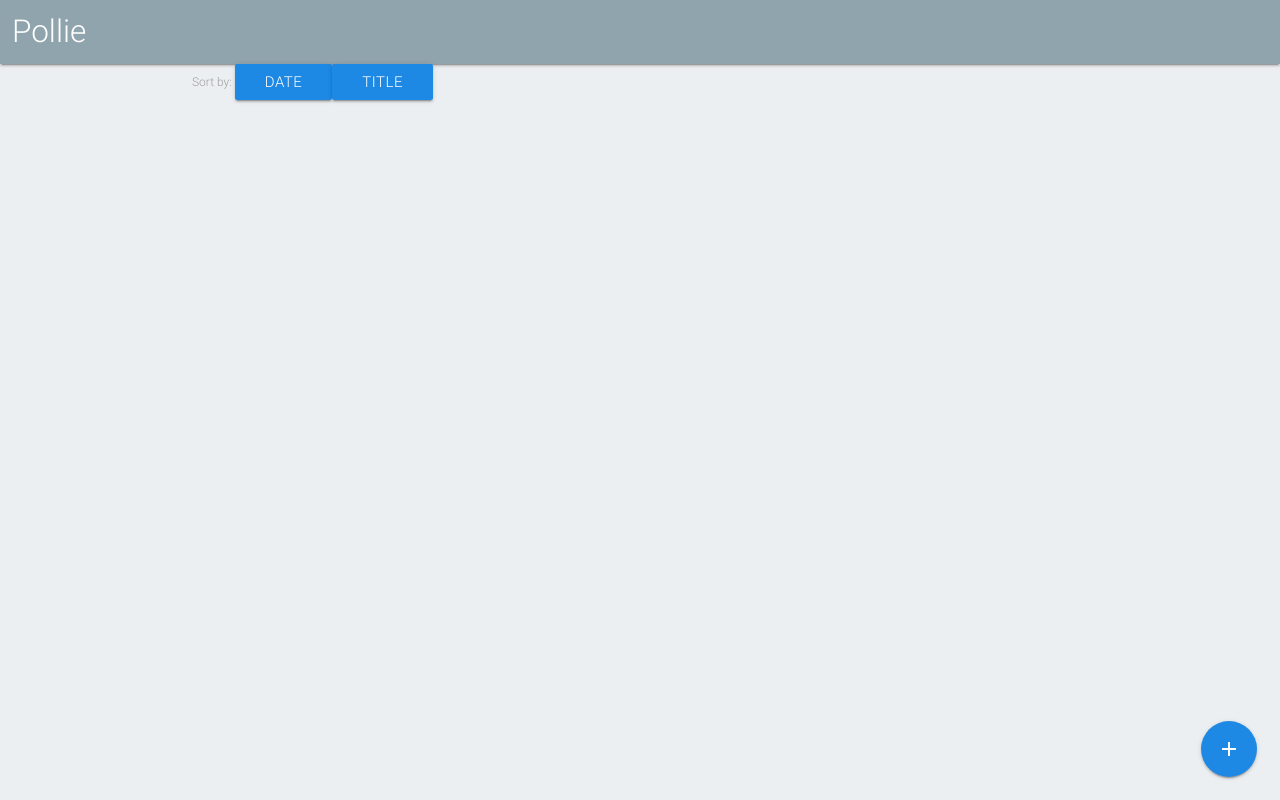
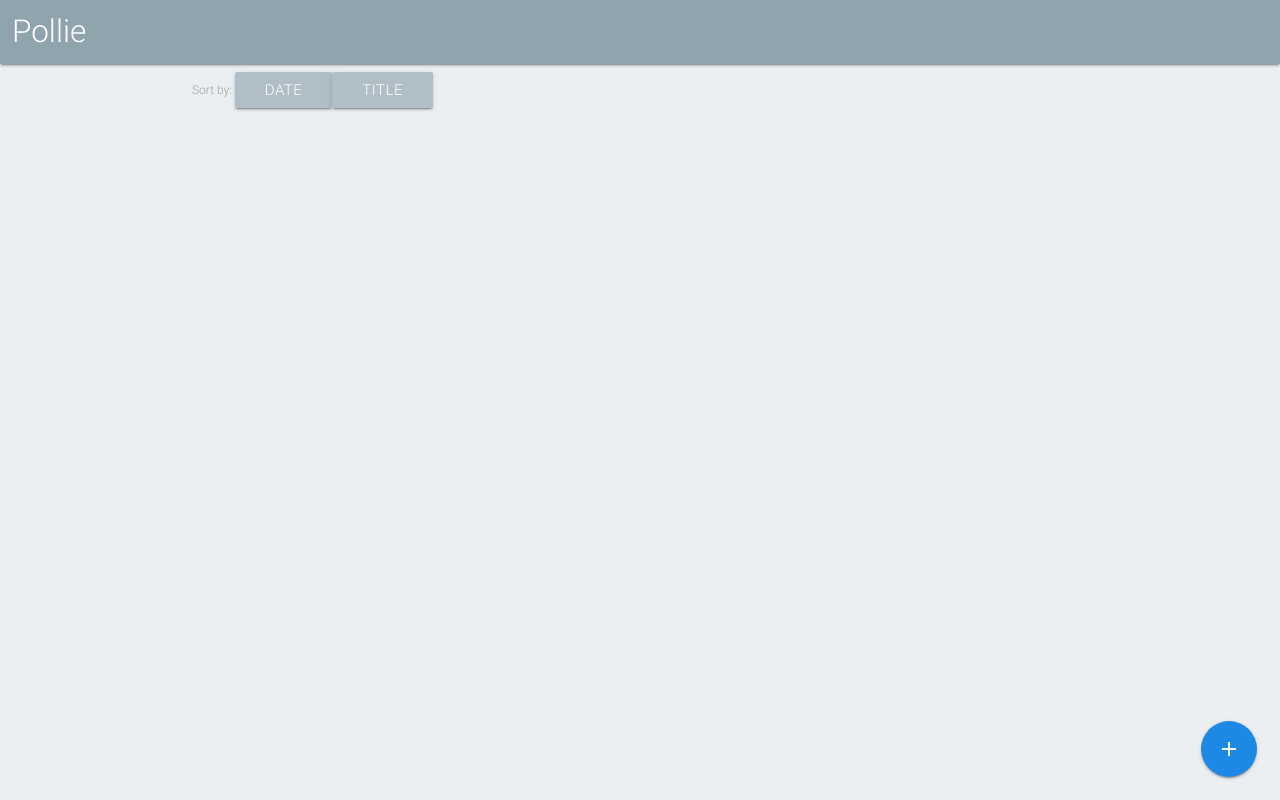
Before and after one commit to zeroproduct/Emaily, a React (Create React App) app in the folder client/: page /surveys in a window 1280 px wide. Built offline with nearby package versions, Linux system fonts and the light colour scheme; no server answers.

Commit message:
Fixed button styling

```diff
--- a/client/public/index.html
+++ b/client/public/index.html
@@ -37,5 +37,6 @@
       To begin the development, run `npm start` or `yarn start`.
       To create a production bundle, use `npm run build` or `yarn build`.
     -->
+
   </body>
 </html>
--- a/client/src/components/surveys/SurveyList.js
+++ b/client/src/components/surveys/SurveyList.js
@@ -1,6 +1,7 @@
 import React, { Component } from 'react';
 import { connect } from 'react-redux';
 import { fetchSurveys, deleteSurvey } from '../../actions';
+import './styles.css';
 
 class SurveyList extends Component {
   constructor(props) {
@@ -24,7 +25,7 @@ class SurveyList extends Component {
 
   renderCard(survey) {
     return (
-      <div className="card darken-1" key={survey._id}>
+      <div className="hoverable card darken-1" key={survey._id}>
         <div className="card-content">
           <span className="card-title">
             {survey.title}
@@ -97,19 +98,22 @@ class SurveyList extends Component {
   render() {
     return (
       <div>
+        <div className="sort-container">
           <label>Sort by: </label>
           <button
-          className="waves-effect waves-light btn blue darken-1"
+            className="btn blue-grey lighten-3"
             onClick={this.sortListByDate.bind(this)}
           >
             Date
           </button>
           <button
-          className="waves-effect waves-light btn blue darken-1"
+            className="btn blue-grey lighten-3"
             onClick={this.sortListByTitle.bind(this)}
           >
             Title
           </button>
+        </div>
+
         {this.renderSurveys()}
       </div>
     );
--- a/client/src/components/surveys/styles.css
+++ b/client/src/components/surveys/styles.css
@@ -2,3 +2,7 @@
   border-bottom: 1px solid #90a4ae !important;
   box-shadow: 0 1px 0 0 #90a4ae;
 }
+
+.sort-container {
+  padding-top: 8px;
+}
```
Also changed, not shown: 1 other file (tests, documents, lock files or other folders). Lines whose indentation alone changed are shown as unchanged.
